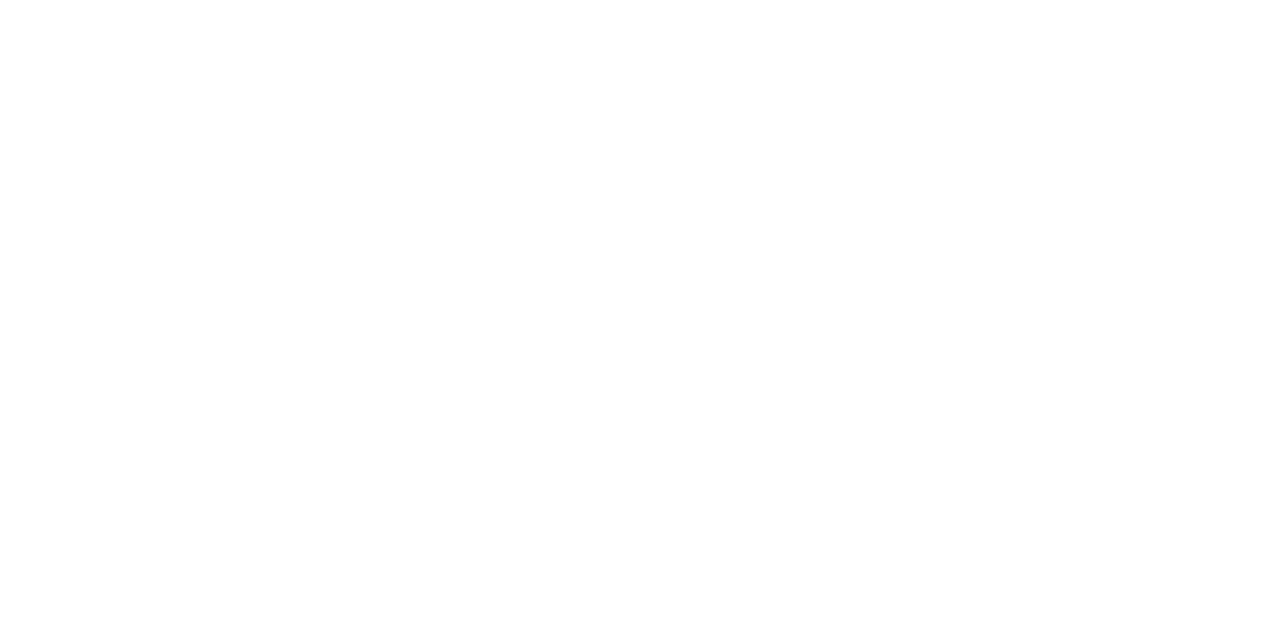
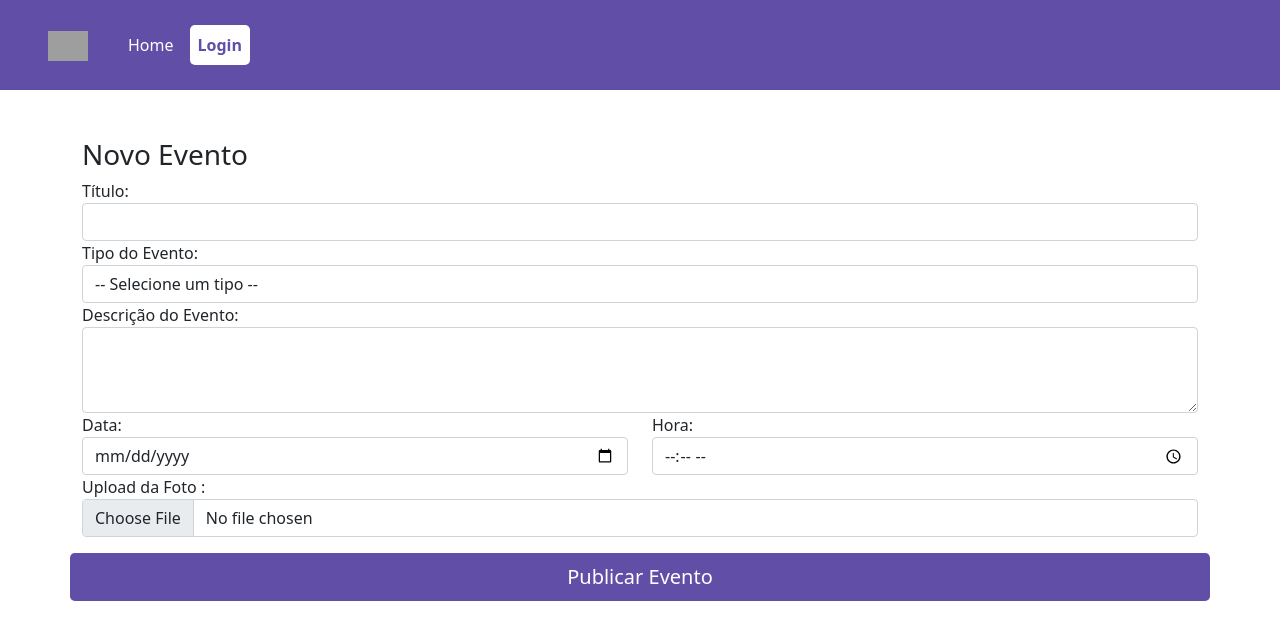
Before and after one commit to DevMiguell/eventos, a React (Create React App) app: page /eventoscadastro in a window 1280 px wide. Shown: the top 640 px of the page. Built offline with nearby package versions, Linux system fonts and the light colour scheme; grey boxes are pictures that could not be loaded.

Commit message:
conckuindo-o-cadastro-de-eventos

```diff
--- a/src/App.jsx
+++ b/src/App.jsx
@@ -8,6 +8,7 @@
 import NovoUsuario from './view/Usuario-novo'
 import Home from './view/Home'
 import UsuarioRecuperarSenha from './view/Usuario-recuperar-senha'
+import EventoCadastro from './view/evento-cadastro'
 
 
 function App() {
@@ -19,6 +20,7 @@
           <Route exact path='/novousuario' component={NovoUsuario} />
           <Route exact path='/' component={Home} />
           <Route exact path='/usuariorecuperarsenha' component={UsuarioRecuperarSenha} />
+          <Route exact path='/eventoscadastro' component={EventoCadastro} />
         </Router>
       </Provider>
     </>
--- a/src/view/evento-cadastro/evento-cadastro.css
+++ b/src/view/evento-cadastro/evento-cadastro.css
@@ -0,0 +1,9 @@
+.btn-cadastro{
+    background-color: #614EA6;
+    color: #fff;
+}
+
+.btn-cadastro:hover{
+    background-color: #F21667;
+    color: #fff;
+}
--- a/src/view/evento-cadastro/index.jsx
+++ b/src/view/evento-cadastro/index.jsx
@@ -90,7 +90,7 @@
     return(
         <>
         <Navbar/>
-        <div className="col-12 mt-5">
+        <div className="col-12 mt-5 container">
             <div className="row">
                 <h3 className="mx-auto font-weight-bold">{props.match.params.id ? 'Atualizar Evento' : 'Novo Evento'}</h3>
             </div>
```
